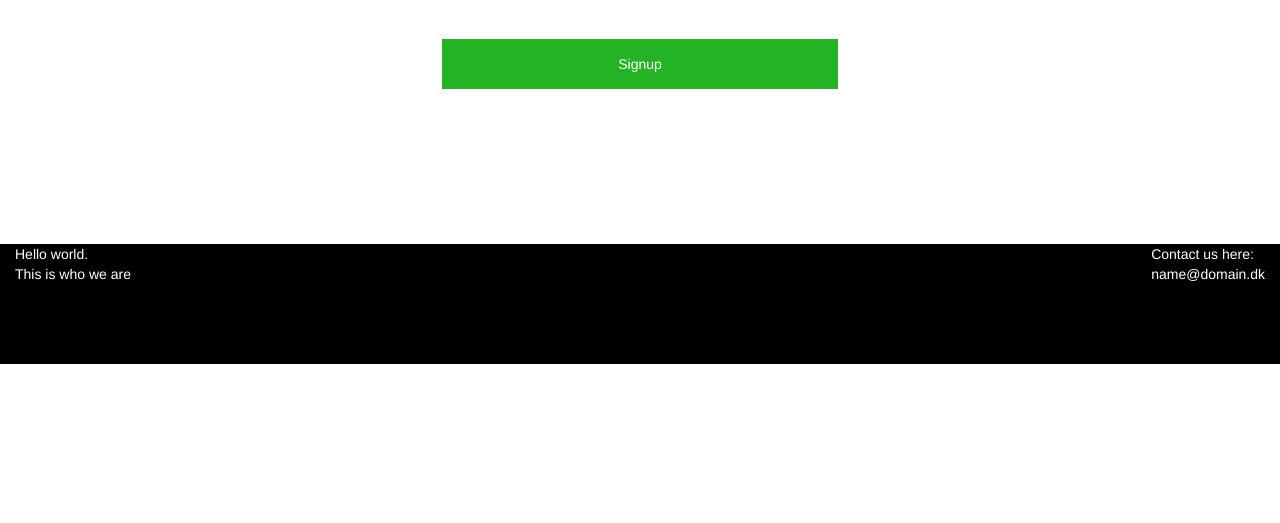
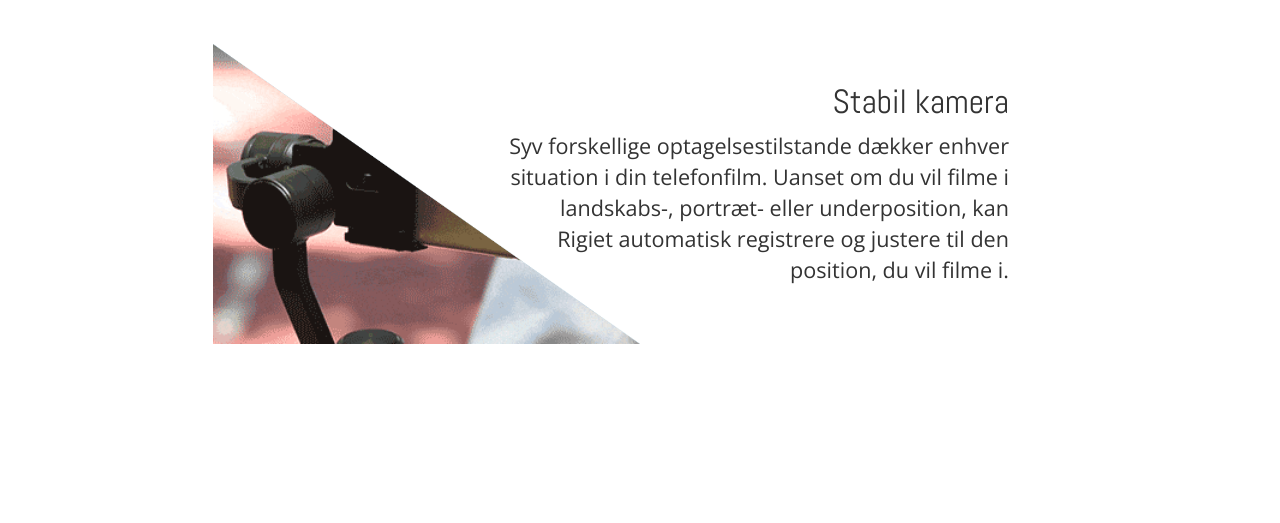
Before and after one commit to TheHasax/Rigiet, a PHP site: page / in a window 1280 px wide. Shown: the part 1091-1614 px from the top of the page. Before the commit the page ends 1455 px from the top, so only its background shows below. Run offline with PHP 8.4, Linux system fonts and the light colour scheme.

Commit message:
Merge origin/master
Conflicts:
	css/custom.css
	index.php
	nbproject/project.properties
	nbproject/project.xml

```diff
--- a/css/custom.css
+++ b/css/custom.css
@@ -12,7 +12,14 @@ body {
     max-width: 100%;
     /*background-color: red;*/ /*For testing purposes*/
 }
-
+h1 {
+    font-size: 1.22em;
+    text-decoration: none;
+    padding-bottom: 15px;
+}
+h3 {
+    font-family: 'Abel', Helvetica, Arial, sans-serif
+}
 header {
     float: left;
 }
@@ -28,6 +35,17 @@ header {
     height: auto;
     z-index: -100;
     overflow:auto;
+}
+#big_logo {
+    text-align: center;
+    max-width: 50%;
+    margin-bottom: 15px;
+    padding: 0;
+}
+#big_logo img {
+    max-height: 100%;
+    max-width: 100%;
+    width: 100%;
 }
 #header_info {
     display: none;
@@ -57,21 +75,22 @@ header {
     transition: .5s ease;
 }
 #info_1 img {
+    background: url(../images/autotrack.gif) no-repeat center;
+    background-size: auto 100%;
+}
+#info_2 img {
+    background: url(../images/mode.gif) no-repeat center;
+    background-size: auto 100%;
+}
+#info_3 img {
     background: url(../images/移动延时1.gif) no-repeat center;
     background-size: auto 100%;
 }
-#info_2 img {
-    background: url(../images/autotrack.gif) no-repeat center;
-    background-size: auto 100%;
-}
-#info_3 img {
+#info_4 img {
     background: url(../images/charge.jpg) no-repeat center;
     background-size: auto 100%;
 }
-#info_4 img {
-    background: url(../images/welcome_tilt.jpg) no-repeat center;
-    background-size: auto 100%;
-}
+
 
 #top_header {
     height: 25px;
@@ -86,9 +105,10 @@ header {
     padding: 2px 0 2px;
 }
 #wrapper {
+    text-align: center;
     background: white;
     position: absolute;
-    top: 200px;
+    top: 154px;
     padding-top: 40px;
     padding-left: 0;
     padding-right: 0;
@@ -138,6 +158,12 @@ header {
     z-index: 100;
     bottom: 0px;
     margin-top: 30px;
+}
+.footleft {
+    text-align: left;
+}
+.footright {
+    text-align: right;
 }
 .navBtn {
     margin-top: 25px;
@@ -197,20 +223,28 @@ header {
     z-index: 1;
 }
 .test_text_left {
-    font-size: 20px;
     position: relative;
     z-index: 2;
-    padding-top: 50px;
+    font-family: 'Open Sans', Helvetica, Arial, sans-serif;
+    font-size: 1.2em;
+    padding-top: 25px;
+    text-align: left;
 }
 .test_text_right {
-    font-size: 20px;
     position: relative;
     z-index: 2;
+    font-family: 'Open Sans', Helvetica, Arial, sans-serif;
+    font-size: 1.2em;
+    padding-top: 25px;
+    text-align: right;
 }
 
 
 @media only screen and (min-width: 768px) {
 
+    #big_logo img {
+        width: 50%;
+    }
     #header_info {
         display: block;
     }
@@ -232,25 +266,40 @@ header {
         display: none;
     }
     .test_text_left {
-        font-size: 20px;
+        font-size: 1.2em;
         top: 20px;
         right: -10%;
         padding-top: 0;
     }
     .test_text_right {
-        font-size: 20px;
-        top: 70px;
-        left: -10%;
+        font-size: 1.2em;
+        top: 20px;
+        left: -20%;
         padding-top: 0;
     }
 }
 @media only screen and (min-width: 992px) {
+    h1 {
+        font-size: 3vmin;
+    }
+    h3 {
+        font-size: 4.2vmin;
+    }
     #header_info {
         display: block;
+    }
+    #header_info a {
+        font-size: 3vmin;
+    }
+    #top_header p {
+        font-size: 2.5vmin;
     }
     #wrapper {
         position: relative;
         top: 0px;
+    }
+    .navBtn a {
+        font-size: 3vmin;
     }
     .test_blank {
         display: block;
@@ -268,17 +317,20 @@ header {
         position: relative;
         top: 0px;
     }
+    .h1 {
+        font-size: 6vmin;
+    }
     .test_right {
         left: -16.66666667%;
     }
     .test_text_left {
-        font-size: 20px;
+        font-size: 2.7vmin;
         top: 20px;
         right: -10%;
     }
     .test_text_right {
-        font-size: 20px;
-        top: 70px;
-        left: -10%;
+        font-size: 2.7vmin;
+        top: 20px;
+        left: -20%;
     }
 }
--- a/index.php
+++ b/index.php
@@ -8,9 +8,10 @@ and open the template in the editor.
     <head>
         <meta name="viewport" content="width=device-width, initial-scale=1.0">
         <meta charset="UTF-8">
-        <title>Rigiet</title>
+        <title>Rigiet - Optag dit liv som aldrig før</title>
         <link href="css/bootstrap.min.css" rel="stylesheet">
         <link rel="stylesheet" href="css/custom.css">
+        <link href='//fonts.googleapis.com/css?family=Abel|Open+Sans' rel='stylesheet' type='text/css'>
     </head>
     <body >
         <div id="top_header" class="col-lg-12 col-md-12 col-sm-12 col-xs-12">
@@ -19,18 +20,22 @@ and open the template in the editor.
         </div>
         <header>
             <video playsinline center autoplay muted loop poster="images/backup.jpg" id="bgvid">
-                <source src="video/header.webm" type="video/webm">
-                <source src="video/header.mp4" type="video/mp4">
+                <source src="video/header.webm" type="video/webm" align="middle">
+                <source src="video/header.mp4" type="video/mp4" align="middle">
             </video>
             <div id="header_info" class="pull-right col-lg-4 col-md-5 col-sm-6">
-                <h1>Rigiet</h1>
+                <p class="h1">Rigiet</p>
                 <p>
                 <p><a href="/777/Create-Fullscreen-HTML5-Page-Background-Video">Return to article</a>
-                <p>Lorem ipsum dolor sit amet, consectetur adipiscing elit. Curabitur porta dictum turpis, eu mollis justo gravida ac. Proin non eros blandit, rutrum est a, cursus quam. Nam ultricies, velit ac suscipit vehicula, turpis eros sollicitudin lacus, at convallis mauris magna non justo. Etiam et suscipit elit. Morbi eu ornare nulla, sit amet ornare est. Sed vehicula ipsum a mattis dapibus. Etiam volutpat vel enim at auctor.
+                <h1>Lorem ipsum dolor sit amet, consectetur adipiscing elit. Curabitur porta dictum turpis, eu mollis justo gravida ac. Proin non eros blandit, rutrum est a, cursus quam. Nam ultricies, velit ac suscipit vehicula, turpis eros sollicitudin lacus, at convallis mauris magna non justo. Etiam et suscipit elit. Morbi eu ornare nulla, sit amet ornare est. Sed vehicula ipsum a mattis dapibus. Etiam volutpat vel enim at auctor.</h1>
                 <p><a class="col-lg-12 col-md-12 col-sm-12" href="signup.php">Signup</a>
             </div>
         </header>
+
         <div id="wrapper" class="col-lg-12 col-md-12 col-sm-12 col-xs-12">
+            <div id="big_logo" class="container">
+                <img src="images/Rigiet Logo_1.png" alt="" align="middle"/>
+            </div>
             <div class="filler col-lg-1 col-md-1"><img src="images/blank_br.png" alt=""/></div>
 
             <div id="info_1" class="test_right pull-right col-lg-4 col-md-4 col-sm-6 col-xs-12">
@@ -38,7 +43,8 @@ and open the template in the editor.
                 <div class="test_blank_mb"><img src="images/blank-mb.png" alt=""/></div>
             </div>
             <div class="test_text_left pull-left col-lg-5 col-md-5 col-sm-6 col-xs-12">
-                Lorem ipsum blahLorem ipsum blahLorem ipsum blahLorem ipsum blahLorem ipsum blahLorem ipsum blahLorem ipsum blah
+                <h3>Auto Tracking</h3>
+                <p>Rigiet kan automatisk følge bevægene objekter og personer og giver den smidige panning der gør din film mere professionel ligne.
             </div>
             <div class="filler col-lg-2 col-md-2"><img src="images/blank_br.png" alt=""/></div>
             <div class="space col-lg-12 col-md-12 col-sm-12 col-xs-12"></div>
@@ -47,17 +53,44 @@ and open the template in the editor.
                  <div class="test_blank"><img src="images/blank_br.png" alt=""/></div>
                  <div class="test_blank_mb"><img src="images/blank-mb.png" alt=""/></div>
             </div>
+            <div class="filler col-lg-1 col-md-1"><img src="images/blank_br.png" alt=""/></div>
             <div class="test_text_right col-lg-5 col-md-5 col-sm-6 col-xs-12">
-                Lorem ipsum blahLorem ipsum blahLorem ipsum blahLorem ipsum blahLorem ipsum blahLorem ipsum blahLorem ipsum blah
+                <h3>Stabil kamera</h3>
+                <p>Syv forskellige optagelsestilstande dækker enhver situation i din telefonfilm. Uanset om du vil filme i landskabs-, portræt- eller underposition, kan Rigiet automatisk registrere og justere til den position, du vil filme i.
             </div>
             <div class="filler col-lg-1 col-md-1"><img src="images/blank_br.png" alt=""/></div>
-
+            <div class="space col-lg-12 col-md-12 col-sm-12 col-xs-12"></div>
+            <div class="filler col-lg-1 col-md-1"><img src="images/blank_br.png" alt=""/></div>
+            <div id="info_3" class="test_right pull-right col-lg-4 col-md-4 col-sm-6 col-xs-12">
+                <div class="test_blank"><img src="images/blank_tl.png" alt=""/></div>
+                <div class="test_blank_mb"><img src="images/blank-mb.png" alt=""/></div>
+            </div>
+            <div class="test_text_left pull-left col-lg-5 col-md-5 col-sm-6 col-xs-12">
+                <h3>Levende panorama</h3>
+                <p>Med Rigiet, kan du skabe dit egen levende panorama, der giver mere liv i dine omgivelser.
+            </div>
+            <div class="filler col-lg-2 col-md-2"><img src="images/blank_br.png" alt=""/></div>
+            <div class="space col-lg-12 col-md-12 col-sm-12 col-xs-12"></div>
+            <div class="filler col-lg-2 col-md-2"><img src="images/blank_br.png" alt=""/></div>
+            <div id="info_4" class="test_left col-lg-4 col-md-4 col-sm-6 col-xs-12">
+                 <div class="test_blank"><img src="images/blank_br.png" alt=""/></div>
+                 <div class="test_blank_mb"><img src="images/blank-mb.png" alt=""/></div>
+            </div>
+            <div class="filler col-lg-1 col-md-1"><img src="images/blank_br.png" alt=""/></div>
+            <div class="test_text_right col-lg-5 col-md-5 col-sm-6 col-xs-12">
+                <h3>Tilbehøret til dig</h3>
+                <p>Rigiet er det perfekte tilbehør til din Android telefon, iPhone og GoPro. Den er kompatibelt med alle kamerastativer.
+            </div>
+            <div class="filler col-lg-1 col-md-1"><img src="images/blank_br.png" alt=""/></div>
+            <div class="space col-lg-12 col-md-12 col-sm-12 col-xs-12"></div>
+            <div class="space col-lg-12 col-md-12 col-sm-12 col-xs-12"></div>
             <div class="filler1 col-lg-12 col-md-12 col-sm-12 col-xs-12"><img src="images/blank_br.png" alt=""/></div>
             <div class="filler col-lg-4 col-md-2 col-sm-2 col-xs-2"><img src="images/blank_br.png" alt=""/></div>
+
             <div class="navBtn col-lg-4 col-md-8 col-sm-8 col-xs-8"><p><a class="col-lg-12 col-md-12 col-sm-12 col-xs-12" href="signup.php">Signup</a></div>
             <div class="footer col-lg-12 col-md-12 col-sm-12 col-xs-12">
-                <p class="pull-left">Hello world.<br>This is who we are</p>
-                <p class="pull-right">Contact us here:<br>name@domain.dk</p>
+                <p class="footleft pull-left">Hello world.<br>This is who we are</p>
+                <p class="footright pull-right">Contact us here:<br>name@domain.dk</p>
             </div>
         </div>
 
```
Also changed, not shown: images/7038efde89ca01f7d1171b31dbb69367_original1.gif (added), images/Rigiet Logo_1.png (added), images/blank_br.png, images/mode.gif (added).
